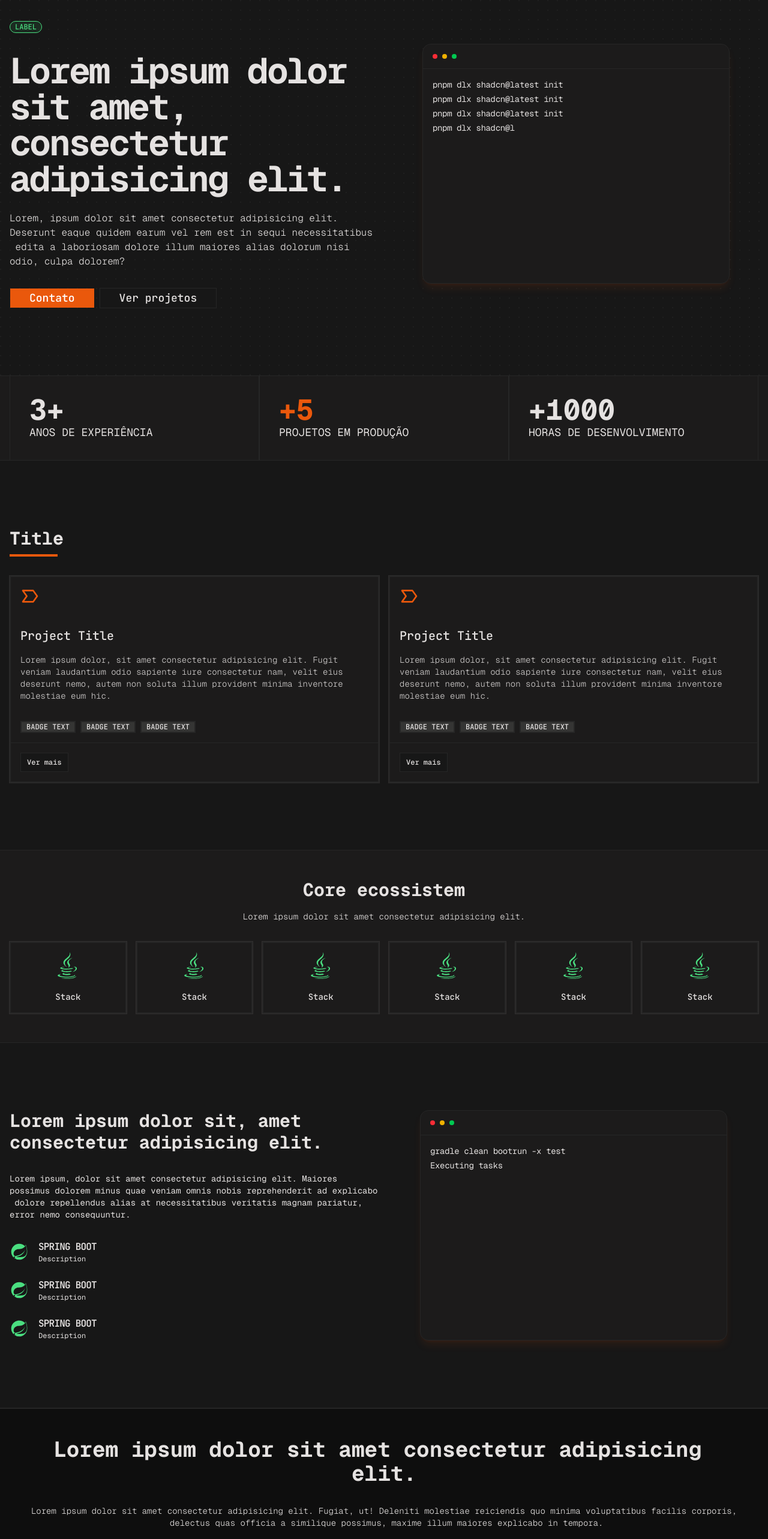
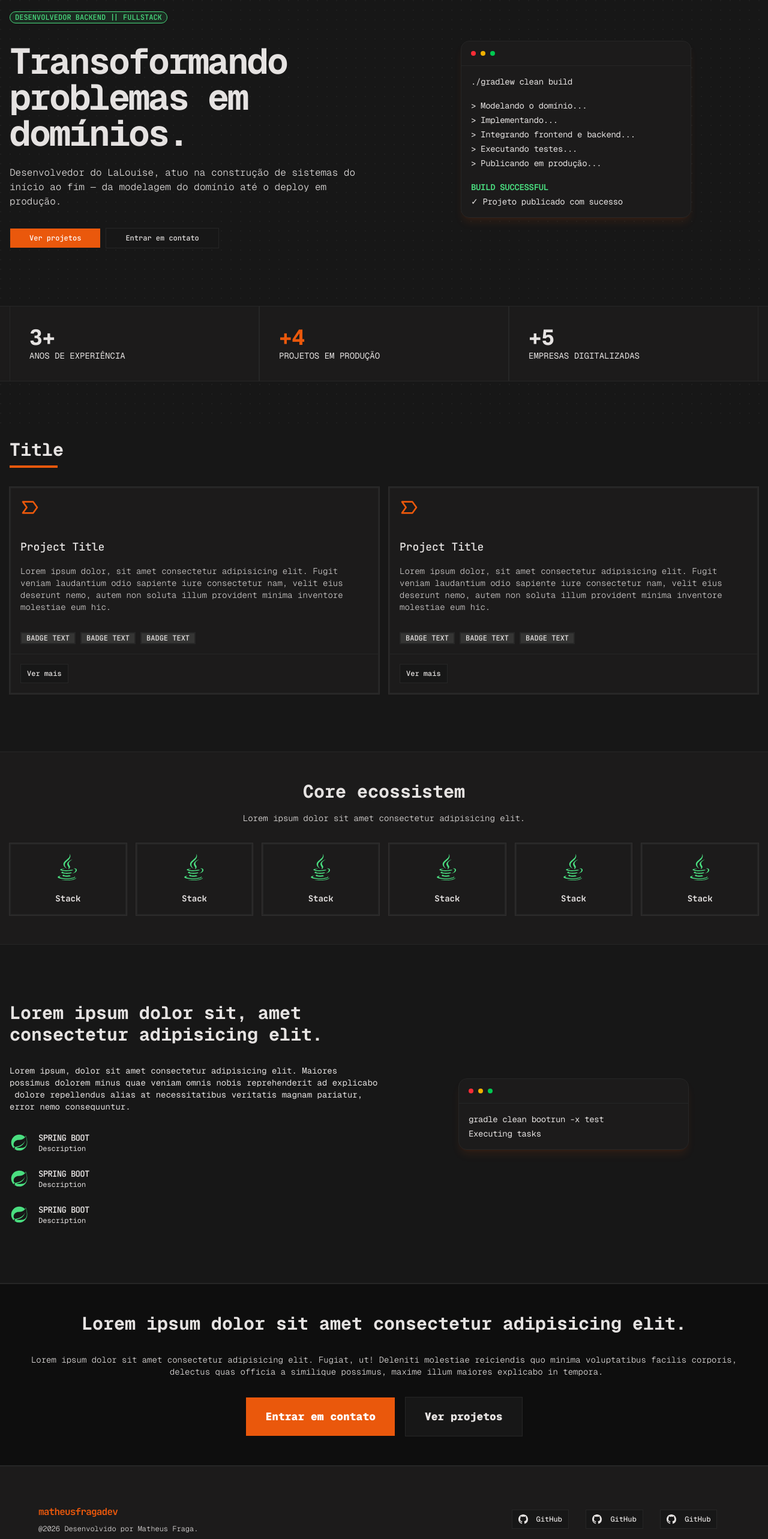
Before and after one commit to FragaTheus/matheusfragadev, a Next.js app: page / in a window 1280 px wide. Shown: the part 80-2646 px from the top of the page at 60% size. Built offline with nearby package versions, Linux system fonts and the light colour scheme.

Commit message:
content: Subindo conteudo textual da hero e sessao de provas

```diff
--- a/src/components/app/app-footer.tsx
+++ b/src/components/app/app-footer.tsx
@@ -5,32 +5,39 @@ import { ContainerLayout } from "../layout/section-layout";
 import { TextAnimate } from "../ui/text-animate";
 import AppLogo from "./app-logo";
 import { Button } from "../ui/button";
+import { BsGithub } from "react-icons/bs";
+
+const Item = () => {
+  return (
+    <Link href="#">
+      <Button variant={"outline"}>
+        <BsGithub className="text-xl" />
+        <span className="hidden md:inline ml-2">GitHub</span>
+      </Button>
+    </Link>
+  );
+};
 
 export default function AppFooter() {
   return (
     <footer className="w-full bg-card border-t-2 p-12">
-      <ContainerLayout className="flex items-center justify-between">
+      <ContainerLayout className="flex items-center justify-between gap-12 flex-wrap text-center md:text-start">
         <div>
           <AppLogo />
           <TextAnimate
             startOnView
             once
-            className="text-xs opacity-90 font-light"
+            className="text-xs opacity-90 font-light mt-2"
           >
-            @2024 Matheus Fraga Java Backend Developer. Built with Spring
-            mindset.
+            @2026 Desenvolvido por Matheus Fraga.
           </TextAnimate>
         </div>
-        <div className="flex items-center gap-2">
-          <Link href="#">
-            <Button variant={"link"}>LinkedIn</Button>
-          </Link>
-          <Link href="#">
-            <Button variant={"link"}>GitHub</Button>
-          </Link>
-          <Link href="#">
-            <Button variant={"link"}>Instagram</Button>
-          </Link>
+        <div className="flex items-center gap-2 justify-evenly w-full max-w-sm">
+          {Array(3)
+            .fill(0)
+            .map((_, i) => (
+              <Item key={i} />
+            ))}
         </div>
       </ContainerLayout>
     </footer>
--- a/src/components/app/app-header.tsx
+++ b/src/components/app/app-header.tsx
@@ -70,7 +70,7 @@ export default function AppHeader() {
         opacity: 1,
         y: 0,
       }}
-      className={`w-full h-16 bg-popover border-b-2 fixed transition-transform duration-300 z-1000 ${
+      className={`w-full max-w-svw h-16 bg-popover border-b-2 fixed transition-transform duration-300 z-1000 ${
         isHeaderVisible ? "translate-y-0" : "-translate-y-full"
       }`}
     >
--- a/src/components/app/app-terminal.tsx
+++ b/src/components/app/app-terminal.tsx
@@ -15,7 +15,7 @@ export default function AppTerminal({
       transition={{ duration: 0.5, delay: 1.2 }}
       className="h-full w-full flex items-center justify-center"
     >
-      <Terminal className="bg-card shadow-primary/10 hover:shadow-primary/40 transition-all shadow-lg">
+      <Terminal className="bg-card shadow-primary/10 hover:shadow-primary/40 transition-all shadow-lg max-w-sm max-h-min">
         {children}
       </Terminal>
     </motion.div>
--- a/src/components/layout/section-layout.tsx
+++ b/src/components/layout/section-layout.tsx
@@ -48,10 +48,7 @@ function SectionLayout({
   return (
     <section
       id={id}
-      className={cn(
-        `w-full ${isLast ? "mt-16 md:mt-18 lg:mt-24" : "my-16 md:my-18 lg:my-24"}`,
-        className,
-      )}
+      className={cn(`w-full ${isLast ? "mt-20" : "my-20"}`, className)}
     >
       {children}
     </section>
--- a/src/sections/cta.tsx
+++ b/src/sections/cta.tsx
@@ -9,7 +9,7 @@ export default function Cta() {
   return (
     <SectionLayout className="w-full border-t-2 bg-popover" isLast>
       <ContainerLayout className="flex flex-col items-center justify-center text-center gap-8 p-12">
-        <TextAnimate once startOnView className="font-bold text-4xl">
+        <TextAnimate once startOnView className="font-bold text-3xl">
           Lorem ipsum dolor sit amet consectetur adipisicing elit.
         </TextAnimate>
         <TextAnimate once startOnView className="text-sm font-light opacity-90">
@@ -19,8 +19,8 @@ export default function Cta() {
           maiores explicabo in tempora.
         </TextAnimate>
         <div className="flex flex-wrap items-center gap-4 justify-center">
-          <Button className="p-8 font-black text-xl">Entrar em contato</Button>
-          <Button className="p-8 font-black text-xl" variant={"outline"}>
+          <Button className="p-8 font-black text-lg">Entrar em contato</Button>
+          <Button className="p-8 font-black text-lg" variant={"outline"}>
             Ver projetos
           </Button>
         </div>
--- a/src/sections/hero.tsx
+++ b/src/sections/hero.tsx
@@ -7,28 +7,28 @@ import {
 } from "@/components/layout/section-layout";
 import { Badge } from "@/components/ui/badge";
 import { Button } from "@/components/ui/button";
-import { TypingAnimation } from "@/components/ui/terminal";
+import { AnimatedSpan, TypingAnimation } from "@/components/ui/terminal";
 import { TextAnimate } from "@/components/ui/text-animate";
 import { motion } from "framer-motion";
 
 const HeroContent = () => {
   const Cta = () => {
     return (
-      <div className="flex items-center gap-2 flex-wrap mt-8 font-heading">
+      <div className="flex items-center gap-2 flex-wrap mt-8 font-heading text-lg font-bold">
         <motion.div
           initial={{ opacity: 0, y: 20 }}
           animate={{ opacity: 1, y: 0 }}
           transition={{ duration: 0.5, delay: 1.3 }}
         >
-          <Button className="px-8 py-4 text-lg">Contato</Button>
+          <Button className="px-8 py-4">Ver projetos</Button>
         </motion.div>
         <motion.div
           initial={{ opacity: 0, y: 20 }}
           animate={{ opacity: 1, y: 0 }}
           transition={{ duration: 0.5, delay: 1.4 }}
         >
-          <Button className="px-8 py-4 text-lg" variant={"outline"}>
-            Ver projetos
+          <Button className="px-8 py-4" variant={"outline"}>
+            Entrar em contato
           </Button>
         </motion.div>
       </div>
@@ -42,24 +42,25 @@ const HeroContent = () => {
         animate={{ opacity: 1, y: 0 }}
         transition={{ duration: 0.5, delay: 1 }}
       >
-        <Badge variant={"secondary"}>Label</Badge>
+        <Badge variant={"secondary"} className="text-xs">
+          Desenvolvedor backend || fullstack
+        </Badge>
       </motion.div>
       <TextAnimate
         delay={1.1}
         once
-        className="text-4xl mt-8 font-bold tracking-tighter md:text-5xl lg:text-6xl"
+        className="mt-8 font-bold tracking-tighter text-4xl lg:text-5xl xl:text-6xl"
       >
-        Lorem ipsum dolor sit amet, consectetur adipisicing elit.
+        Transoformando problemas em domínios.
       </TextAnimate>
       <TextAnimate
         once
         delay={1.2}
         startOnView
-        className="mt-6 font-light opacity-90 font-mono -z-10"
+        className="mt-6 font-light opacity-90 font-mono -z-10 text-sm lg:text-base"
       >
-        Lorem, ipsum dolor sit amet consectetur adipisicing elit. Deserunt eaque
-        quidem earum vel rem est in sequi necessitatibus edita a laboriosam
-        dolore illum maiores alias dolorum nisi odio, culpa dolorem?
+        Desenvolvedor do LaLouise, atuo na construção de sistemas do início ao
+        fim — da modelagem do domínio até o deploy em produção.
       </TextAnimate>
       <Cta />
     </div>
@@ -69,10 +70,27 @@ const HeroContent = () => {
 const HeroTerminal = () => {
   return (
     <AppTerminal>
-      <TypingAnimation delay={10}>pnpm dlx shadcn@latest init</TypingAnimation>
-      <TypingAnimation delay={10}>pnpm dlx shadcn@latest init</TypingAnimation>
-      <TypingAnimation delay={10}>pnpm dlx shadcn@latest init</TypingAnimation>
-      <TypingAnimation delay={10}>pnpm dlx shadcn@latest init</TypingAnimation>
+      <TypingAnimation startOnView>./gradlew clean build</TypingAnimation>
+
+      <AnimatedSpan startOnView className="mt-4">
+        {"> Modelando o domínio..."}
+      </AnimatedSpan>
+
+      <AnimatedSpan startOnView>{"> Implementando..."}</AnimatedSpan>
+
+      <AnimatedSpan startOnView>
+        {"> Integrando frontend e backend..."}
+      </AnimatedSpan>
+
+      <AnimatedSpan startOnView>{"> Executando testes..."}</AnimatedSpan>
+
+      <AnimatedSpan startOnView>{"> Publicando em produção..."}</AnimatedSpan>
+
+      <AnimatedSpan startOnView className="mt-4 text-secondary font-semibold">
+        BUILD SUCCESSFUL
+      </AnimatedSpan>
+
+      <AnimatedSpan startOnView>✓ Projeto publicado com sucesso</AnimatedSpan>
     </AppTerminal>
   );
 };
@@ -81,7 +99,7 @@ export default function Hero() {
   return (
     <SectionLayout id="home-hero" className="flex flex-col items-center">
       <ContainerLayout>
-        <div className="grid grid-cols-1 lg:grid-cols-2 items-center justify-items-center gap-8">
+        <div className="grid grid-cols-1 md:grid-cols-2 items-center justify-items-center gap-8">
           <HeroContent />
           <HeroTerminal />
         </div>
--- a/src/sections/projects.tsx
+++ b/src/sections/projects.tsx
@@ -31,7 +31,7 @@ const ProjectCard = ({ index }: ProjectCardProps) => {
       <Card className="hover:border-primary border-2 transition-all group duration-300">
         <CardHeader>
           <BiLabel className="text-primary size-8" />
-          <CardTitle className="group-hover:text-primary mt-8 text-xl transition-colors duration-300">
+          <CardTitle className="group-hover:text-primary mt-8 text-lg transition-colors duration-300">
             Project Title
           </CardTitle>
         </CardHeader>
--- a/src/sections/social-proof.tsx
+++ b/src/sections/social-proof.tsx
@@ -20,11 +20,11 @@ const SocialProofItem = ({ href, title, description, inverted }: Item) => {
           <HyperText
             startOnView
             delay={1.5}
-            className={`text-5xl font-bold ${inverted ? "text-primary" : ""}`}
+            className={`text-3xl lg:text-4xl  font-bold ${inverted ? "text-primary" : ""}`}
           >
             {title}
           </HyperText>
-          <HyperText startOnView delay={1.5} className="text-lg">
+          <HyperText startOnView delay={1.5} className="text-sm">
             {description}
           </HyperText>
         </div>
@@ -42,7 +42,7 @@ export default function SocialProof() {
         transition={{ duration: 0.5, delay: 1.5 }}
         className="bg-card border-y"
       >
-        <div className="grid grid-cols-1 lg:grid-cols-3 w-full max-w-7xl m-auto md:px-4">
+        <div className="grid grid-cols-1 md:grid-cols-3 w-full max-w-7xl m-auto md:px-4">
           {items.map((item, index) => (
             <SocialProofItem key={index} {...item} />
           ))}
@@ -61,12 +61,12 @@ const items: Item[] = [
   {
     inverted: true,
     href: "#",
-    title: "+5",
+    title: "+4",
     description: "Projetos em produção",
   },
   {
     href: "#",
-    title: "+1000",
-    description: "Horas de desenvolvimento",
+    title: "+5",
+    description: "Empresas digitalizadas",
   },
 ];
--- a/src/sections/stackts.tsx
+++ b/src/sections/stackts.tsx
@@ -20,7 +20,7 @@ const Item = ({ index }: { index: number }) => {
       <Card className="border-2 hover:border-secondary transition-all group">
         <CardContent className="flex flex-col items-center justify-center">
           <RiJavaFill className="text-secondary size-12" />
-          <CardTitle className="mt-4">Stack</CardTitle>
+          <CardTitle className="mt-4 text-sm font-bold">Stack</CardTitle>
         </CardContent>
       </Card>
     </motion.div>
--- a/src/sections/technical.tsx
+++ b/src/sections/technical.tsx
@@ -12,7 +12,7 @@ const TechnicalItem = () => {
         <TextAnimate
           once
           startOnView
-          className="font-semibold text-base uppercase tracking-tighter font-heading"
+          className="font-semibold text-sm uppercase tracking-tighter font-heading"
         >
           Spring Boot
         </TextAnimate>
```
